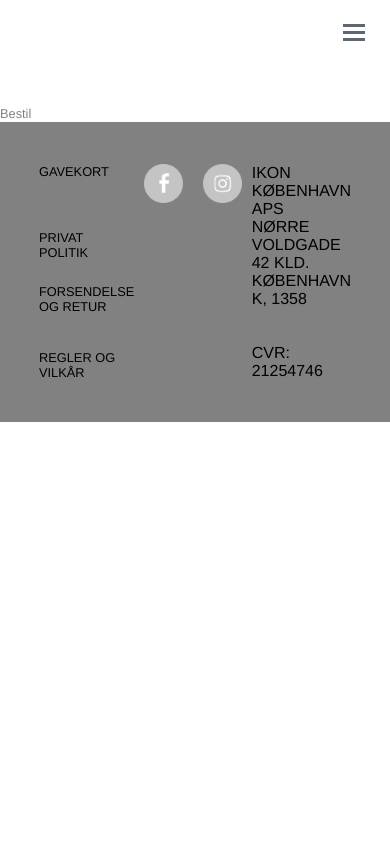
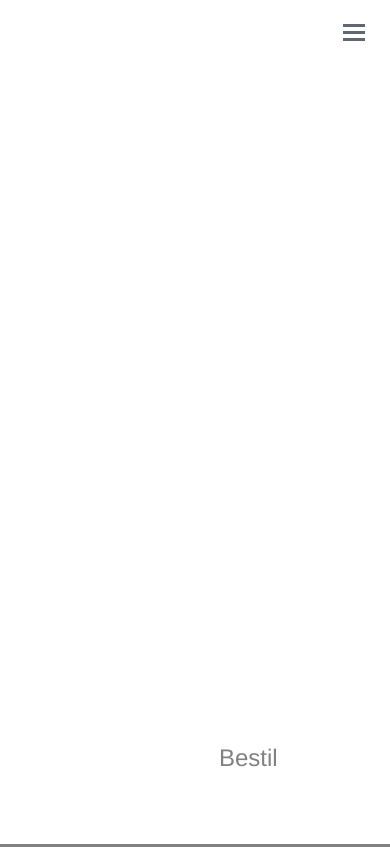
Before and after one commit to grybay/ikonkobenhavn, a plain HTML site: page cube_single.html in a window 390 px wide. Shown: the top 847 px of the page. Drawn offline with Linux system fonts and the light colour scheme; no server answers.

Commit message:
SHOP SINGLE

```diff
--- a/cube_single.html
+++ b/cube_single.html
@@ -32,17 +32,17 @@
 
     <!-- Modtager data fra api'en -->
     <section id="display">
-        <article id="article_produkt" data-produkt>
-            <div class="label_produkt">
+        <article id="article_produkt_single" data-produkt>
+            <div class="label_produkt_single">
                 <img data-label src="" alt="">
             </div>
-            <div class="billede_produkt">
+            <div class="billede_produkt_single">
                 <img data-image src="" alt="">
             </div>
-            <h1 data-overskrift></h1>
-            <p data-beskrivelse></p>
-            <p data-dimensioner></p>
-            <p data-pris></p>
+            <h1 class="overskrift_produkt_single" data-overskrift></h1>
+            <p class="beskrivelse_produkt_single" data-beskrivelse></p>
+            <p class="dimensioner_produkt_single" data-dimensioner></p>
+            <p class="pris_produkt_single" data-pris></p>
             <div id="bestillingsknap">
                 <a href="indtast_oplysninger.html">Bestil</a>
             </div>
--- a/style.css
+++ b/style.css
@@ -730,6 +730,86 @@ h2 {
         grid-column: 1 / 2;
         grid-row: 2 / 3;
         text-align: center;
+    }
+
+    /*------ SHOP SINGLE ------*/
+    #article_produkt_single {
+        display: grid;
+        height: 100vh;
+        width: 100vw;
+        grid-template-columns: 1fr 1fr;
+        grid-template-rows: 1fr 1fr 1fr 1fr;
+    }
+
+    .billede_produkt_single {
+        width: 100vw;
+        height: auto;
+        grid-row: 1 / 2;
+        grid-column: 1 / 3;
+
+    }
+
+    .billede_produkt_single img {
+        width: 100%;
+        height: auto;
+
+    }
+
+    .label_produkt_single {
+        display: none;
+    }
+
+    .overskrift_produkt_single {
+        width: auto;
+        height: auto;
+        grid-row: 2 / 3;
+        grid-column: 1 / 3;
+        align-self: end;
+        padding: 1em;
+    }
+
+    .beskrivelse_produkt_single {
+        height: auto;
+        width: auto;
+        grid-column: 1 / 3;
+        grid-row: 3 / 4;
+        padding: 1em;
+    }
+
+    .dimensioner_produkt_single {
+        height: auto;
+        width: auto;
+        grid-column: 1 / 3;
+        grid-row: 4 / 5;
+        padding: 1em;
+    }
+
+    .pris_produkt_single {
+        height: auto;
+        width: auto;
+        grid-column: 1 / 2;
+        grid-row: 5 / 6;
+        text-align: center;
+        padding: 1em;
+        font-size: 1.5em;
+        padding: 0 1em 3em 1em;
+
+    }
+
+    #bestillingsknap {
+        width: 100%;
+        height: auto;
+        display: grid;
+        justify-self: end;
+        grid-column: 2 / 3;
+        grid-row: 5 / 6;
+
+    }
+
+    #bestillingsknap a {
+        font-size: 1.5em;
+        padding: 0 1em 3em 1em;
+
     }
 
     /*------ EVENTS ------*/
```
Also changed, not shown: coffee_table_single.html (+7 -7 lines), long_console_table_single.html (+7 -7 lines), short_console_table_single.html (+7 -7 lines).
